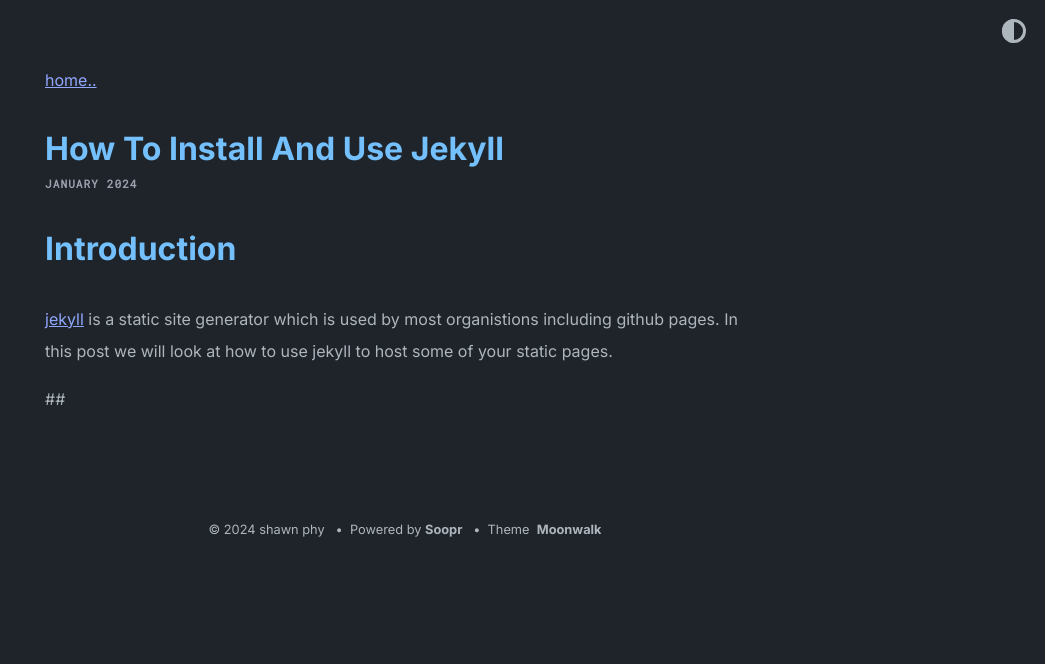
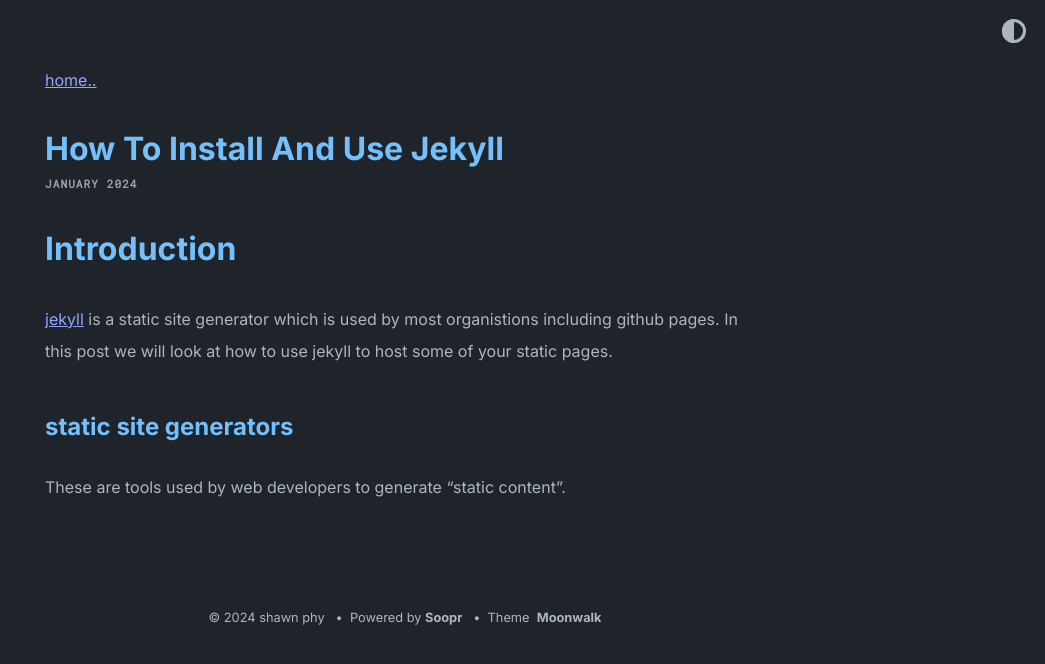
Before and after one commit to shawn-phy/myblog, a Jekyll site: the page built from _posts/2024-01-06-how-to-install-and-use-jekyll.md, in a window 1280 px wide. Shown: the top 664 px of the page, without its empty margins (235-1280 px from the left). Built offline with Jekyll 4.4.1, drawn with Linux system fonts in a browser that asks for light colours.

```diff
--- a/_posts/2024-01-6-how-to-install-and-use-jekyll.md
+++ b/_posts/2024-01-06-how-to-install-and-use-jekyll.md
@@ -5,4 +5,5 @@ layout: post
 # Introduction
 [jekyll](jekyll.com) is a static site generator which is used by most organistions including github pages. In this post we will look at how to use jekyll to host some of your static pages.
 
-##
+## static site generators
+These are tools used by web developers to generate "static content".
```
